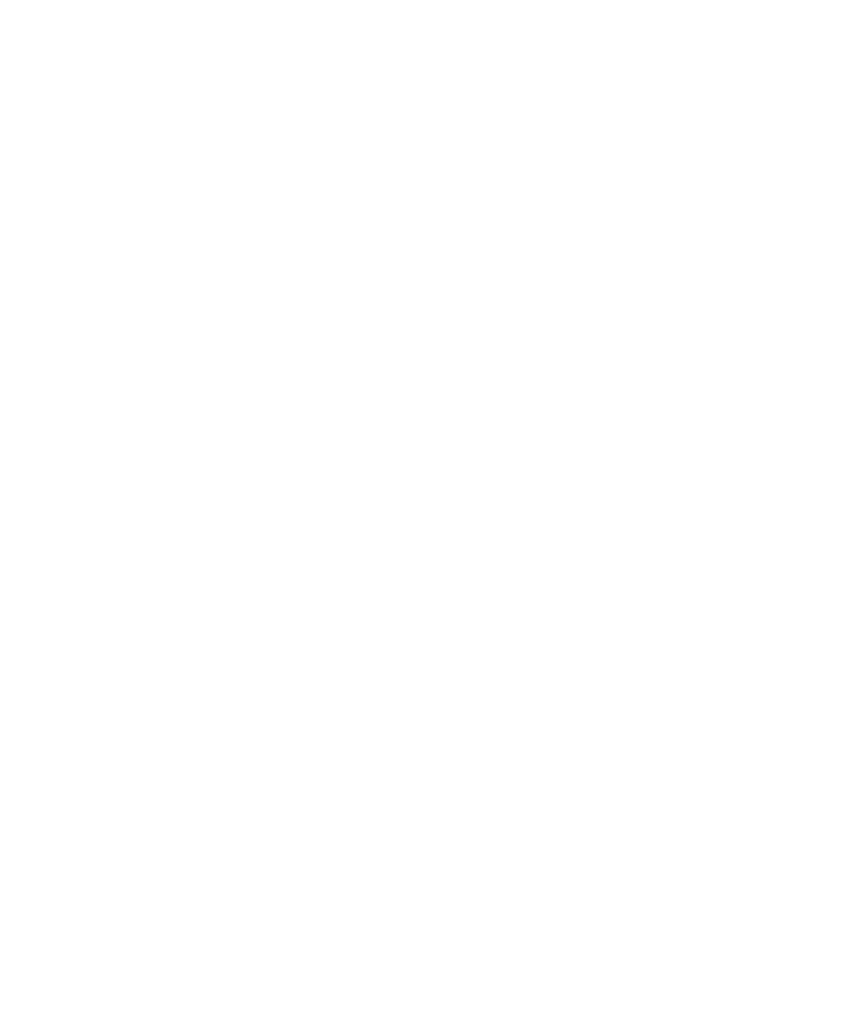
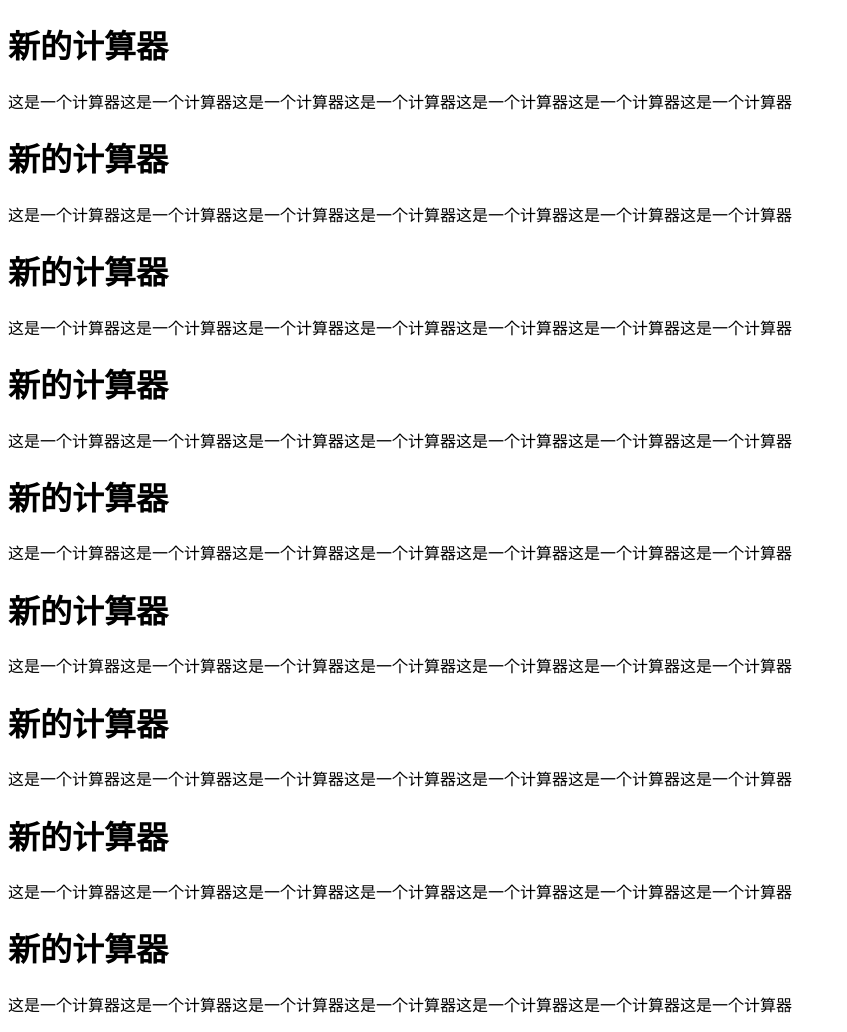
Before and after one commit to PenguinBaBa/PenguinBaBa, a plain HTML site: page jsq/admin.html in a window 1280 px wide. Shown: the whole page, without its empty margins (0-847 px from the left). Before the commit the page ends 800 px from the top, so only its background shows below. Drawn offline with Linux system fonts and the light colour scheme.

Commit message:
增加这是一个计算器
增加这是一个计算器

```diff
--- a/jsq/admin.html
+++ b/jsq/admin.html
@@ -5,6 +5,23 @@
     <title></title>
 </head>
 <body>
-
+<h1>新的计算器</h1>
+<p>这是一个计算器这是一个计算器这是一个计算器这是一个计算器这是一个计算器这是一个计算器这是一个计算器</p>
+<h1>新的计算器</h1>
+<p>这是一个计算器这是一个计算器这是一个计算器这是一个计算器这是一个计算器这是一个计算器这是一个计算器</p>
+<h1>新的计算器</h1>
+<p>这是一个计算器这是一个计算器这是一个计算器这是一个计算器这是一个计算器这是一个计算器这是一个计算器</p>
+<h1>新的计算器</h1>
+<p>这是一个计算器这是一个计算器这是一个计算器这是一个计算器这是一个计算器这是一个计算器这是一个计算器</p>
+<h1>新的计算器</h1>
+<p>这是一个计算器这是一个计算器这是一个计算器这是一个计算器这是一个计算器这是一个计算器这是一个计算器</p>
+<h1>新的计算器</h1>
+<p>这是一个计算器这是一个计算器这是一个计算器这是一个计算器这是一个计算器这是一个计算器这是一个计算器</p>
+<h1>新的计算器</h1>
+<p>这是一个计算器这是一个计算器这是一个计算器这是一个计算器这是一个计算器这是一个计算器这是一个计算器</p>
+<h1>新的计算器</h1>
+<p>这是一个计算器这是一个计算器这是一个计算器这是一个计算器这是一个计算器这是一个计算器这是一个计算器</p>
+<h1>新的计算器</h1>
+<p>这是一个计算器这是一个计算器这是一个计算器这是一个计算器这是一个计算器这是一个计算器这是一个计算器</p>
 </body>
 </html>
```
